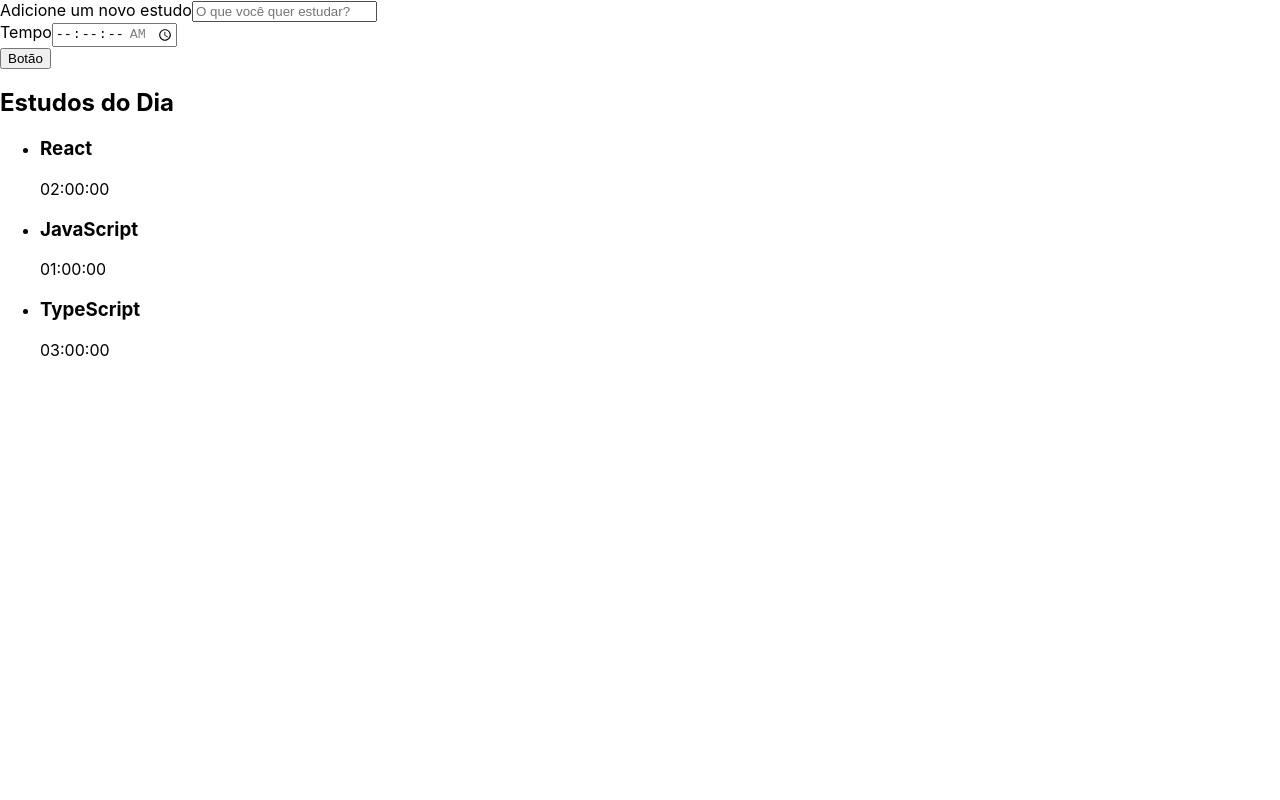
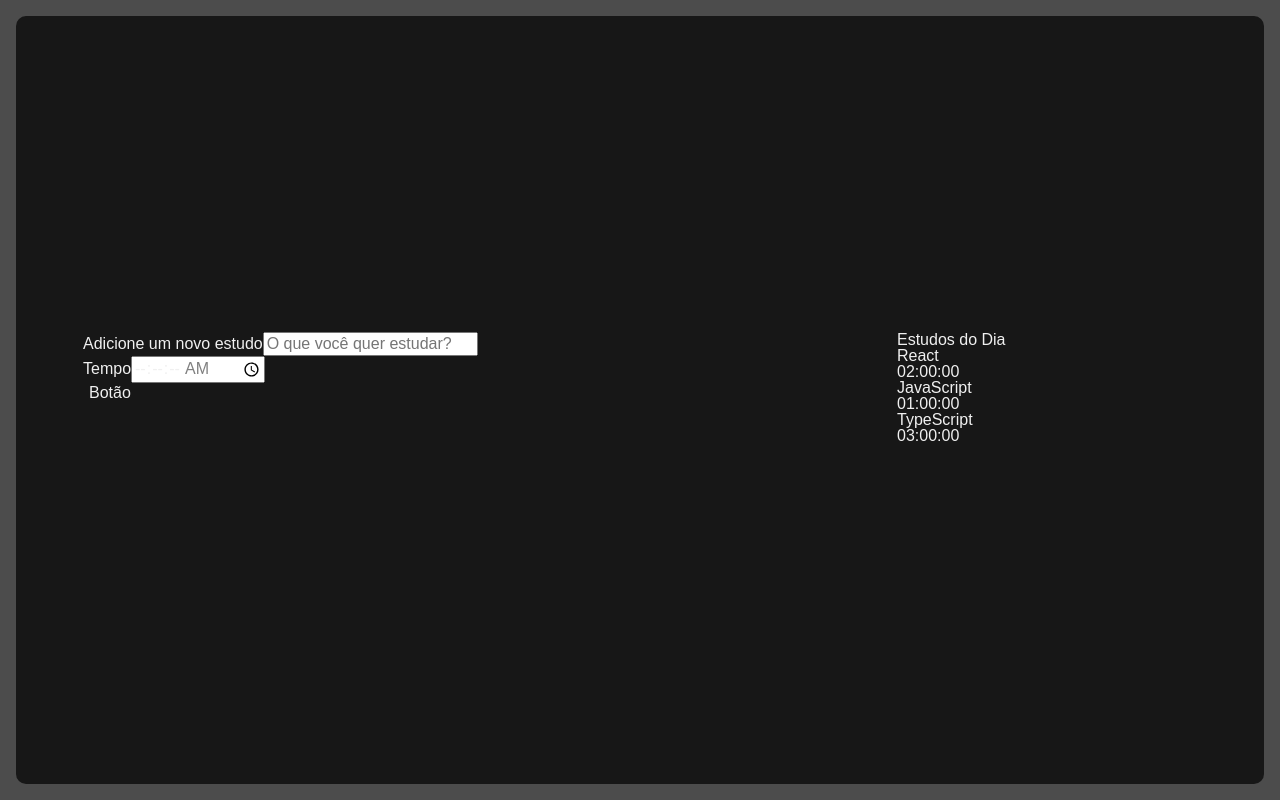
Before and after one commit to Raphael-Goulart/accountant-with-react, a React (Create React App) app: page / in a window 1280 px wide. Built offline with nearby package versions, Linux system fonts and the light colour scheme.

Commit message:
import sass to app

```diff
--- a/package.json
+++ b/package.json
@@ -39,5 +39,8 @@
       "last 1 firefox version",
       "last 1 safari version"
     ]
+  },
+  "devDependencies": {
+    "sass": "^1.53.0"
   }
 }
--- a/src/components/list/index.tsx
+++ b/src/components/list/index.tsx
@@ -36,6 +36,8 @@
 vários itens, no caso fica const tarefas = [{}]
 O map sempre percorre os itens de um array e retorna
 Sempre que temos um map temos que ter uma key
+Você pode instalar o sass para usar a biblioteca disponivel e estilizar com css de forma produtiva
+npm install --save-dev sass
 
 
 */
--- a/src/index.css
+++ b/src/index.css
@@ -1,13 +1,97 @@
+html, body, div, span, applet, object, iframe,
+h1, h2, h3, h4, h5, h6, p, blockquote, pre,
+a, abbr, acronym, address, big, cite, code,
+del, dfn, em, img, ins, kbd, q, s, samp,
+small, strike, strong, sub, sup, tt, var,
+b, u, i, center,
+dl, dt, dd, ol, ul, li,
+fieldset, form, label, legend,
+table, caption, tbody, tfoot, thead, tr, th, td,
+article, aside, canvas, details, embed,
+figure, figcaption, footer, header, hgroup,
+menu, nav, output, ruby, section, summary,
+time, mark, audio, video {
+	margin: 0;
+	padding: 0;
+	border: 0;
+	font-size: 100%;
+	font: inherit;
+	vertical-align: baseline;
+}
+/* HTML5 display-role reset for older browsers */
+article, aside, details, figcaption, figure,
+footer, header, hgroup, menu, nav, section {
+	display: block;
+}
 body {
-  margin: 0;
-  font-family: -apple-system, BlinkMacSystemFont, 'Segoe UI', 'Roboto', 'Oxygen',
-    'Ubuntu', 'Cantarell', 'Fira Sans', 'Droid Sans', 'Helvetica Neue',
-    sans-serif;
-  -webkit-font-smoothing: antialiased;
-  -moz-osx-font-smoothing: grayscale;
+	line-height: 1;
+}
+ol, ul {
+	list-style: none;
+}
+blockquote, q {
+	quotes: none;
+}
+blockquote:before, blockquote:after,
+q:before, q:after {
+	content: '';
+	content: none;
+}
+table {
+	border-collapse: collapse;
+	border-spacing: 0;
 }
 
-code {
-  font-family: source-code-pro, Menlo, Monaco, Consolas, 'Courier New',
-    monospace;
+
+input {
+	font-family: inherit;
+	font-size: inherit;
+	font-weight: inherit;
+	color: inherit;
 }
+
+button {
+	border: unset;
+	background-color: unset;
+	font-family: inherit;
+	font-size: inherit;
+	font-weight: inherit;
+	color: inherit;
+}
+
+@import url('https://fonts.googleapis.com/css2?family=Manjari&display=swap');
+
+body {
+	display: flex;
+	justify-content: center;
+	font-family: 'Manjari', sans-serif;
+	color: #F0F0F0;
+	background-color: #4C4C4C;
+	height: 100%;
+	width: 100%;
+	padding: 16px;
+	box-sizing: border-box;
+}
+
+#root {
+	width: 100%;
+}
+
+::-webkit-scrollbar {
+	width: 8px;
+}
+
+::-webkit-scrollbar-track {
+	background: unset;
+}
+
+::-webkit-scrollbar-thumb {
+	border-radius: 4px;
+	background: #888;
+}
+
+::-webkit-scrollbar-thumb:hover {
+	background: #555;
+}
+
+/*acima temos o arquivo de reset css */
--- a/src/index.tsx
+++ b/src/index.tsx
@@ -1,7 +1,7 @@
 import React from 'react';
 import ReactDOM from 'react-dom/client';
 import './index.css';
-import App from './App';
+import App from './pages/App';
 
 
 const root = ReactDOM.createRoot(
--- a/src/App.tsx
+++ b/src/pages/App.tsx
@@ -1,11 +1,12 @@
 import React from 'react';
-import Form from './components/form';
-import List from './components/list';
+import Form from '../components/form';
+import List from '../components/list';
+import './style.scss';
 
 
 function App() {
   return (
-    <div className="App">
+    <div className="AppStyle">
 
         <Form/>
         <List/>
--- /dev/null
+++ b/src/pages/style.scss
@@ -0,0 +1,30 @@
+.AppStyle {
+    display: grid;
+    grid-template-rows: min-content min-content auto;
+    grid-template-areas:
+    "nova-tarefa"
+    "cronometro"
+    "tarefas"
+    ;
+    row-gap: 24px;
+    min-width: 320px;
+    min-height: calc(100vh - 32px);
+    width: 100%;
+    padding: 32px;
+    box-sizing: border-box;
+    border-radius: 10px;
+    background-color: #171717;
+
+    @media screen and (min-width:1280px)  {
+      grid-template-areas:
+      "nova-tarefa tarefas"
+      "cronometro tarefas"
+      ;
+      column-gap: 64px;
+      grid-template-rows: min-content min-content;
+      grid-template-columns: 750px 300px;
+      justify-content: center;
+      align-content: center;
+      padding: 64px;
+    }
+  }
```
Also changed, not shown: 1 other file (tests, documents, lock files or other folders).
